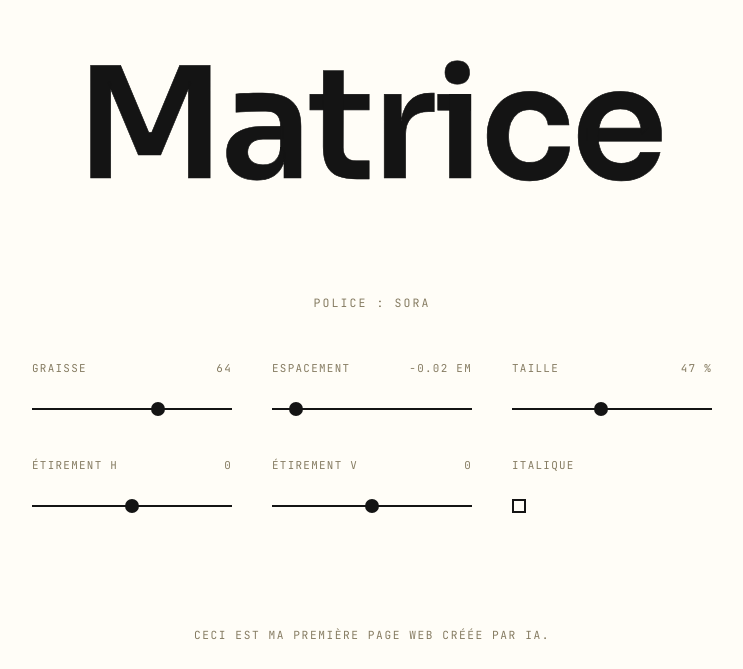
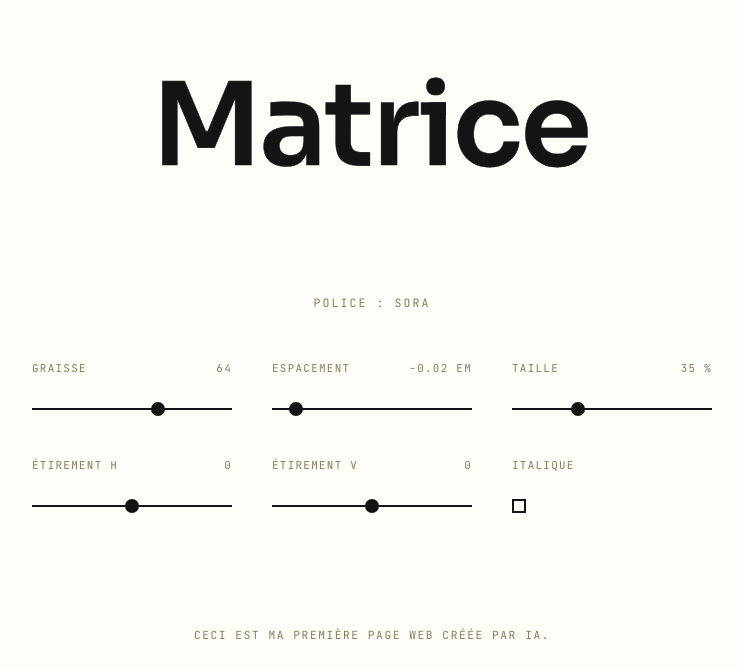
Before and after one commit to odst5/VsCode, a plain HTML site: page index.html in a window 1280 px wide. Shown: the part 131-800 px from the top of the page, without its empty margins (268-1011 px from the left). Drawn offline with Linux system fonts and the light colour scheme; a web font is replaced by a local one.

Commit message:
Rand.Font V1.1

```diff
--- a/script.js
+++ b/script.js
@@ -2,9 +2,9 @@
    1. TYPOGRAPHIE ALÉATOIRE
    ========================================================= */
 
-// Chaque police est associée à des mots qui vont bien avec son caractère.
-// Pour en ajouter une : copiez un bloc, changez le nom (il doit exister
-// dans le lien Google Fonts de index.html), la graisse min/max et les mots.
+// Chaque police est associée à quelques mots qui vont bien avec son caractère.
+// Chaque ligne correspond à une police, son nom (il doit exister
+// dans le lien Google Fonts de index.html), sa graisse min/max et ses mots assiciés .
 // Toutes ces polices ont une graisse minimale très fine (100 ou 200).
 const polices = [
   { nom: "Fraunces",            type: "serif",      min: 100, max: 900, mots: ["Nectar", "Brioche", "Douceur", "Gourmand", "Sirop"] },
@@ -30,23 +30,27 @@ const ETIREMENT_MAX = 4;   // étirement maximal : à ±100, le mot est multipli
 
 const $ = (id) => document.getElementById(id);
 
-const mot = $("mot");
-const zone = document.querySelector(".zone-mot");
-const legende = $("legende");
+// Le mot affiché
+const mot = $("mot");                              // le grand mot (le titre <h1>)
+const zone = document.querySelector(".zone-mot");  // la zone qui contient le mot : sert à connaître la largeur disponible
+const legende = $("legende");                      // le petit texte sous le mot ("Police : NomDeLaPolice")
+
+// Les réglages que l'utilisateur manipule (curseurs et case à cocher)
 const graisse = $("graisse");
 const espacement = $("espacement");
 const taille = $("taille");
+const etirementH = $("etirement-h");
+const etirementV = $("etirement-v");
+const italique = $("italique");
+
+// Les petites valeurs affichées à côté des curseurs (le texte est mis à jour par la fonction appliquer)
 const valGraisse = $("val-graisse");
 const valEspacement = $("val-espacement");
 const valTaille = $("val-taille");
-const etirementH = $("etirement-h");
-const etirementV = $("etirement-v");
-const italique = $("italique");
 const valEtirementH = $("val-etirement-h");
 const valEtirementV = $("val-etirement-v");
 
-// Filtre d'érosion (défini dans index.html) : amincit les lettres sans faire apparaître
-// les chevauchements du tracé de la police
+// Filtre d'érosion (défini dans index.html) : amincit les lettres sans faire apparaître, en évitant les chevauchements du tracé de la police
 const erosion = $("erosion");
 
 function auHasard(liste) {
@@ -57,13 +61,14 @@ function entreDeux(min, max) {
   return min + Math.random() * (max - min);
 }
 
-// On évite de tirer deux fois de suite la même police
+// Pour éviter de tirer deux fois de suite la même police, cette fonction mémorise la dernière police dans le localStorage du navigateur
+// Puis elle tire au hasard une police différente de la dernière utilisée
 let derniere = null;
 try { derniere = localStorage.getItem("derniere-police"); } catch (e) {}
 const police = auHasard(polices.filter((p) => p.nom !== derniere));
 try { localStorage.setItem("derniere-police", police.nom); } catch (e) {}
 
-// Réglage d'un curseur (valeur de départ tirée au hasard). Un double-clic le remet à cette valeur de départ.
+// Réglage d'un curseur (valeur de départ tirée au hasard). Ainsi qu'un double-clic qui permet de remettre la valeur de départ.
 function regler(curseur, min, max, step, valeur) {
   Object.assign(curseur, { min, max, step, value: valeur });
   const depart = curseur.value;
@@ -81,7 +86,7 @@ regler(espacement, -0.1, 0.8, 0.005,
   (police.majuscules ? entreDeux(0.02, 0.15) : entreDeux(-0.03, 0.08)).toFixed(3));
 
 // Taille : en % de la taille maximale (= largeur de l'écran)
-regler(taille, 5, 100, 1, Math.round(entreDeux(40, 65)));
+regler(taille, 5, 100, 1, 35);
 
 // Étirement horizontal et vertical : de -100 à +100, position 0 (aucun étirement) à l'ouverture
 regler(etirementH, -100, 100, 1, 0);
@@ -102,15 +107,15 @@ function styleTexte(poids, espace) {
 
 // Mesure la largeur du mot pour une graisse et un espacement donnés (à 100 px de haut)
 function largeurPour(poids, espace) {
-  mot.style.transform = "none"; // on mesure sans étirement (il est réappliqué ensuite par appliquer)
+  mot.style.transform = "none"; // on mesure sans étirement (il est réappliqué ensuite par "appliquer")
   mot.style.fontSize = "100px";
   styleTexte(poids, espace);
   return mot.getBoundingClientRect().width;
 }
 
-// Calcule la taille du texte : jamais de retour à la ligne, et le curseur de taille agit sur toute sa course.
-// La taille ne dépend ni de la graisse ni de l'espacement : les lettres gardent leur taille quand on
-// épaissit ou qu'on espace le mot, et celles des extrémités sortent simplement de l'écran par les côtés.
+// Calcule la taille du texte : Empêche le retour à la ligne et permet au curseur de taille d'agir sur toute sa course.
+// La taille ne dépend ni de la graisse ni de l'espacement : les lettres gardent leur taille quand on épaissit ou qu'on espace le mot.
+// Les lettres des extrémités sortent simplement de l'écran par les côtés.
 function calculerTaille() {
   if (!mot.textContent.trim()) return;
 
@@ -134,8 +139,7 @@ function appliquer() {
   const poids = police.min + t * (police.max - police.min);
   const espace = Number(espacement.value);
 
-  // Graisse extrême : au-delà de la graisse maximale de la police, on épaissit le contour
-  // des lettres (presque illisible).
+  // Graisse extrême : au-delà de la graisse maximale de la police, on épaissit le contour des lettres.
   if (t > SEUIL_GRAS) {
     const contour = ((t - SEUIL_GRAS) / (1 - SEUIL_GRAS)) ** 1.5 * CONTOUR_MAX;
     mot.style.webkitTextStroke = contour + "em var(--noir)";
@@ -143,7 +147,7 @@ function appliquer() {
     mot.style.webkitTextStroke = "0";
   }
 
-  // Italique (décocher = texte normal)
+  // Italique (décoché = texte normal)
   mot.style.fontStyle = italique.checked ? "italic" : "normal";
 
   calculerTaille();
@@ -151,14 +155,13 @@ function appliquer() {
   styleTexte(poids, espace);
 
   // Étirement : -100 = mot divisé par ETIREMENT_MAX, 0 = taille normale, +100 = mot multiplié par ETIREMENT_MAX.
-  // Le mot est étiré depuis son centre et peut sortir de l'écran.
+  // Le mot est étiré depuis son centre et peut sortir de l'écran sur les côtés.
   const echelleX = ETIREMENT_MAX ** (etirementH.value / 100);
   const echelleY = ETIREMENT_MAX ** (etirementV.value / 100);
   mot.style.transform = `scale(${echelleX}, ${echelleY})`;
 
   // À l'autre bout, on grignote un peu les lettres pour obtenir des traits de quelques pixels
-  // seulement. L'érosion s'applique sur le rendu final, ce qui évite les trous blancs aux
-  // endroits où les tracés de la police se chevauchent.
+  // seulement. L'érosion s'applique sur le rendu final, ce qui évite les trous blancs aux endroits où les tracés de la police se chevauchent.
   const rayon = t < SEUIL_FIN ? ((SEUIL_FIN - t) / SEUIL_FIN) * EROSION_MAX * parseFloat(mot.style.fontSize) : 0;
   erosion.setAttribute("radius", rayon || 0);
   mot.style.filter = rayon > 0 ? "url(#grignote)" : "none";
@@ -201,18 +204,20 @@ Promise.race([
 /* =========================================================
    2. HALO QUI SUIT LA SOURIS
    ========================================================= */
-
+// Le halo suit la souris, mais on ne calcule sa position qu'une fois par image affichée (mouvement fluide)
 const HORS_ECRAN = -999;
 let sourisX = HORS_ECRAN;
 let sourisY = HORS_ECRAN;
 let enAttente = false;
 
+// Met à jour la position du halo (appelée par requestAnimationFrame)
 function mettreAJourHalo() {
   document.body.style.setProperty("--x", sourisX + "px");
   document.body.style.setProperty("--y", sourisY + "px");
   enAttente = false;
 }
 
+// Déplace le halo à la position (x, y) de la souris
 function deplacerHalo(x, y) {
   sourisX = x;
   sourisY = y;
@@ -230,15 +235,15 @@ document.addEventListener("mouseleave", () => deplacerHalo(HORS_ECRAN, HORS_ECRA
 
 
 /* =========================================================
-   3. SONS (discrets)
+   3. SONS
    ========================================================= */
 
-const VOLUME_TOC = 0.1;   // volume du "toc" de la case italique, de 0 (silence) à 1 (très fort)
-const VOLUME_CLIC = 0.03; // volume du petit clic des curseurs, de 0 (silence) à 1 (très fort)
-const CRANS = 40;         // nombre de clics sur toute la course d'un curseur
+const VOLUME_TOC = 0.1;   // volume du "poc" de la case italique, de 0 à 1
+const VOLUME_CLIC = 0.02; // volume du petit clic des curseurs, de 0 à 1
+const CRANS = 20;         // nombre de clics par curseur
 
-// Les sons sont synthétisés (aucun fichier). Le navigateur n'autorise le son qu'après une action
-// de l'utilisateur : le moteur audio est donc créé au premier son, qui suit toujours un clic ou une touche.
+// Les sons sont synthétisés (aucun fichier). Le navigateur n'autorise le son qu'après une action de l'utilisateur
+// Le moteur audio est donc créé au premier son, qui suit toujours un clic ou une touche.
 let contexteAudio = null;
 
 function jouer(son) {
@@ -276,14 +281,14 @@ function noteCourte(contexte, debut, aigu, grave, duree, volume, sortie) {
   note.stop(debut + duree + 0.01);
 }
 
-// Le "toc" feutré de la case italique, un peu différent à chaque fois
+// Le "poc" feutré de la case italique, un peu différent à chaque fois
 function jouerToc(contexte, debut = contexte.currentTime) {
   const variation = 0.95 + Math.random() * 0.1;
 
-  // Filtre passe-bas : c'est lui qui rend le son "feutré"
+  // Filtre passe-bas : permet de rendre le son plus "feutré"
   const filtre = contexte.createBiquadFilter();
   filtre.type = "lowpass";
-  filtre.frequency.value = 1000;
+  filtre.frequency.value = 500; // Moins d'aigu rend le son soit plus "feutré"
   filtre.connect(contexte.destination);
 
   noteCourte(contexte, debut, 330 * variation, 170 * variation, 0.14, VOLUME_TOC, filtre);
@@ -294,20 +299,20 @@ function jouerToc(contexte, debut = contexte.currentTime) {
 function jouerClic(contexte, debut = contexte.currentTime) {
   const variation = 0.95 + Math.random() * 0.1;
 
-  // Deux filtres : l'un retire tout le grave (plus de "corps", donc plus de "toc"), l'autre adoucit l'extrême aigu
+  // Deux filtres : l'un retire tout le grave, l'autre adoucit l'extrême aigu
   const filtreGrave = contexte.createBiquadFilter();
   filtreGrave.type = "highpass";
-  filtreGrave.frequency.value = 1800;
+  filtreGrave.frequency.value = 3000; // Moins de grave rend le son soit plus "sec"
   const filtreAigu = contexte.createBiquadFilter();
   filtreAigu.type = "lowpass";
-  filtreAigu.frequency.value = 5000;
+  filtreAigu.frequency.value = 5000; // Moins d'aigu rend le son soit moins "strident"
   filtreGrave.connect(filtreAigu).connect(contexte.destination);
 
   souffleBref(contexte, debut, 0.006, VOLUME_CLIC, filtreGrave);                                      // le contact du cran
   noteCourte(contexte, debut, 3600 * variation, 2800 * variation, 0.018, VOLUME_CLIC * 0.5, filtreGrave); // le petit ressort
 }
 
-// Case italique : le toc est joué quand on la coche et quand on la décoche (c'est le seul son de clic du site)
+// Case italique : le poc est joué quand on la coche et quand on la coche
 italique.addEventListener("change", () => jouer(jouerToc));
 
 // Curseurs : un petit clic à chaque cran franchi (CRANS crans sur toute la course, quelle que soit la vitesse)
--- a/style.css
+++ b/style.css
@@ -251,7 +251,7 @@ li {
   }
 }
 
-/* ===== Mobile ===== */
+/* ===== Version mobile ===== */
 @media (max-width: 640px) {
   .reglages {
     grid-template-columns: 1fr;
```
Also changed, not shown: index.html (+7 -5 lines).
